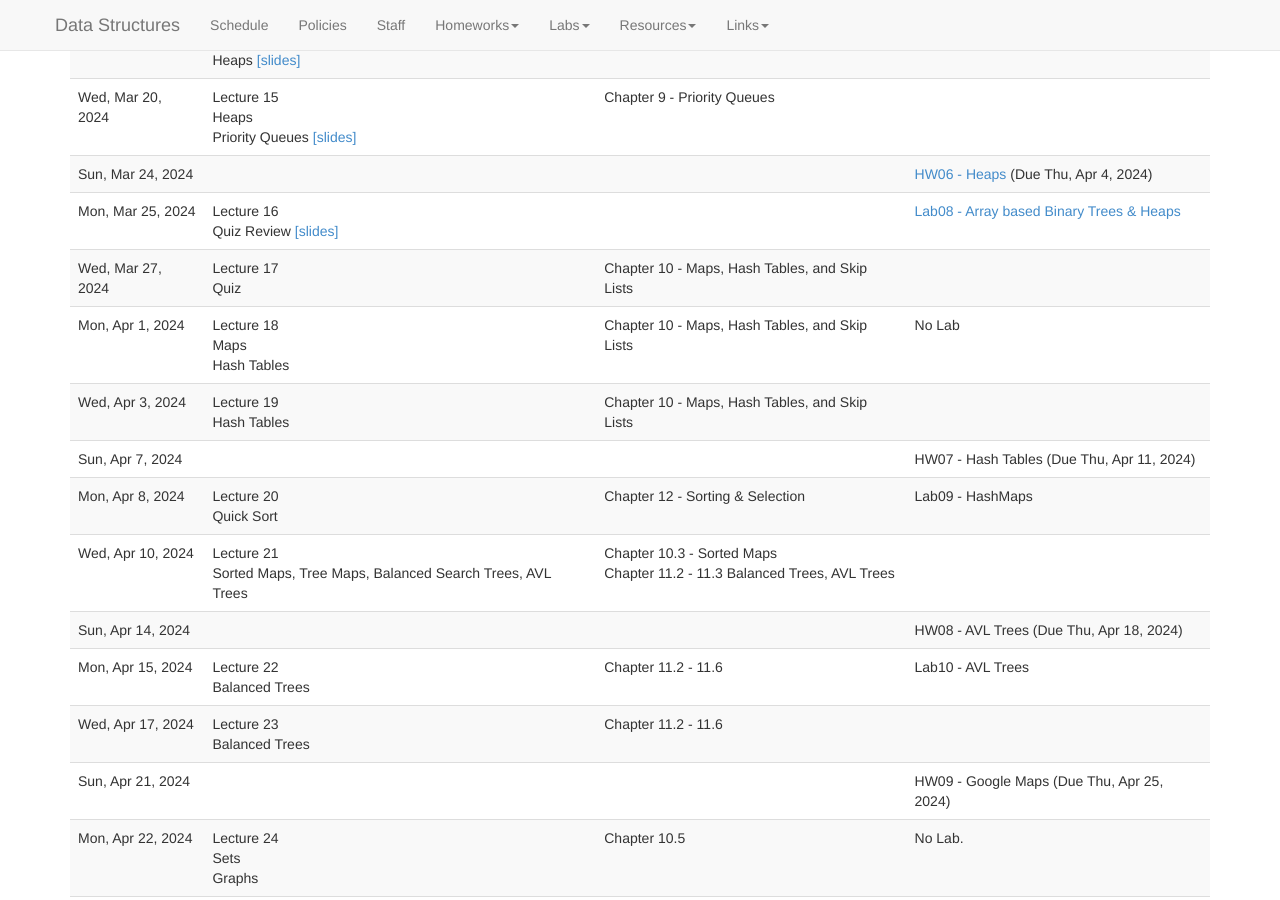
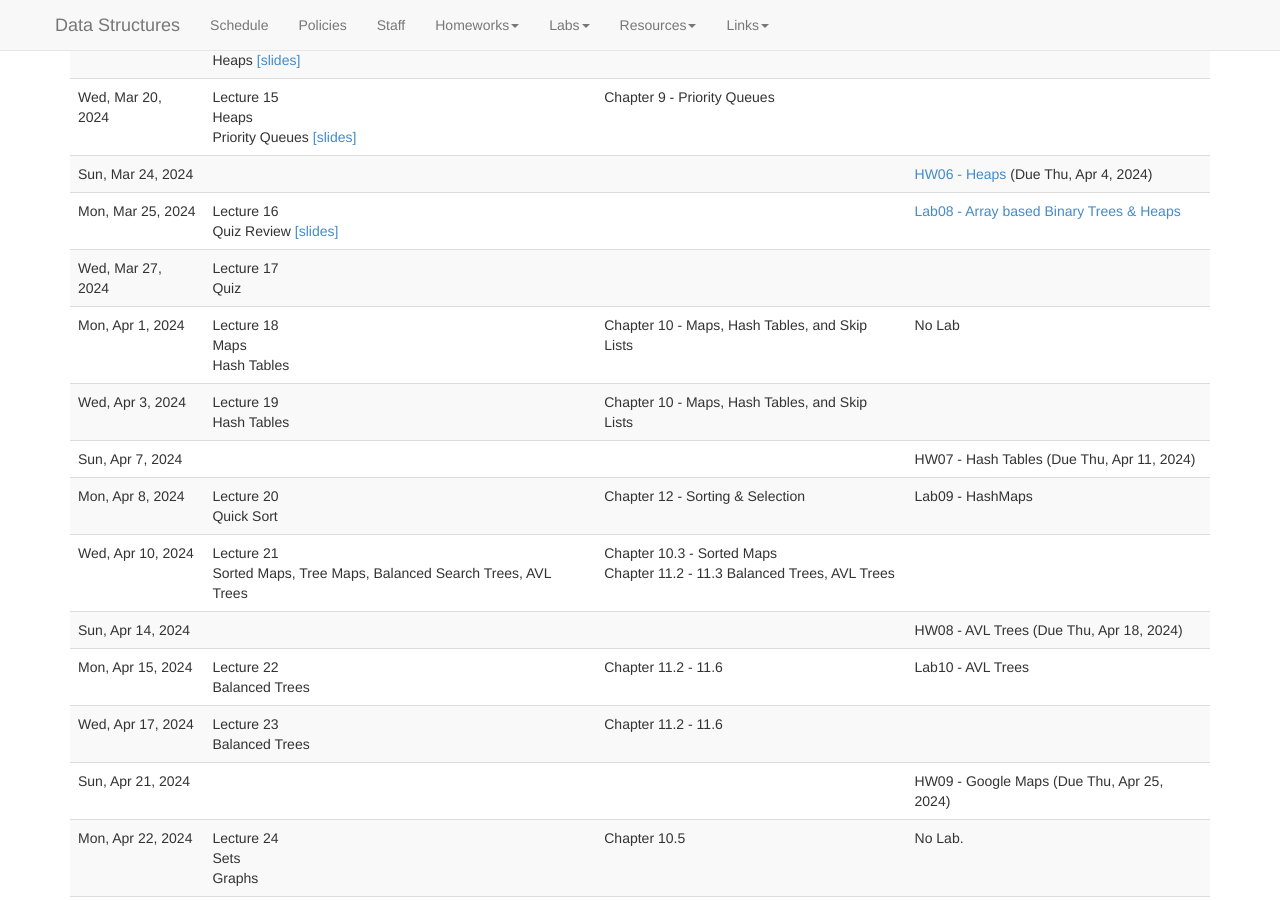
Before and after one commit to kalte0/BMC-CS-151.github.io, a Jekyll site: the page built from schedule.md, in a window 1280 px wide and 900 px high, scrolled down 1648 px. Built offline with Jekyll 4.4.1, drawn with Linux system fonts in a browser that asks for light colours; nearby versions of some CDN libraries.

```diff
--- a/_data/schedule.yaml
+++ b/_data/schedule.yaml
@@ -248,10 +248,7 @@
       title: Lecture 17 <br> Quiz
           #slides: "slides/lecture18.pdf"
       recording: ~
-      readings:
-        -
-          title: "Chapter 10 - Maps, Hash Tables, and Skip Lists"
-
+      readings: ~
     -
       date: 2024-04-01
       title: Lecture 18 <br> Maps <br> Hash Tables
```
